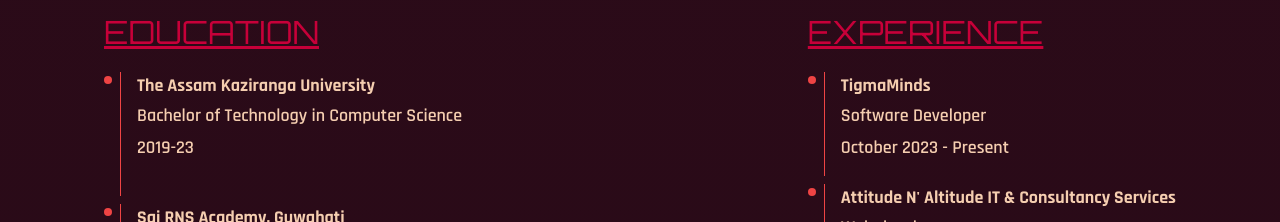
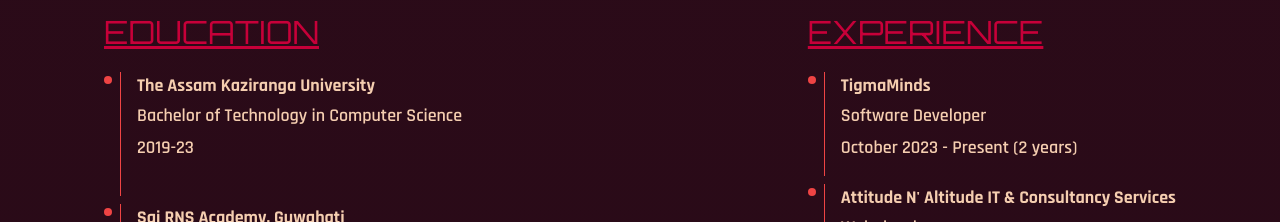
Before and after one commit to Chanakyasarma/Portfolio, a React (Create React App) app: page / in a window 1280 px wide. Shown: the part 800-1022 px from the top of the page. Built offline with nearby package versions, Linux system fonts and the light colour scheme; a web font is replaced by a local one.

Commit message:
Update Services.js

```diff
--- a/src/components/Services.js
+++ b/src/components/Services.js
@@ -60,7 +60,7 @@
         <div className="w-full">
           <h3 className="text-lg font-bold">TigmaMinds</h3>
           <p className="text font-semibold">Software Developer</p>
-          <p className="text font-semibold">October 2023 - Present</p>
+          <p className="text font-semibold">October 2023 - Present (2 years)</p>
         </div>
       </div>
           </div>
```
